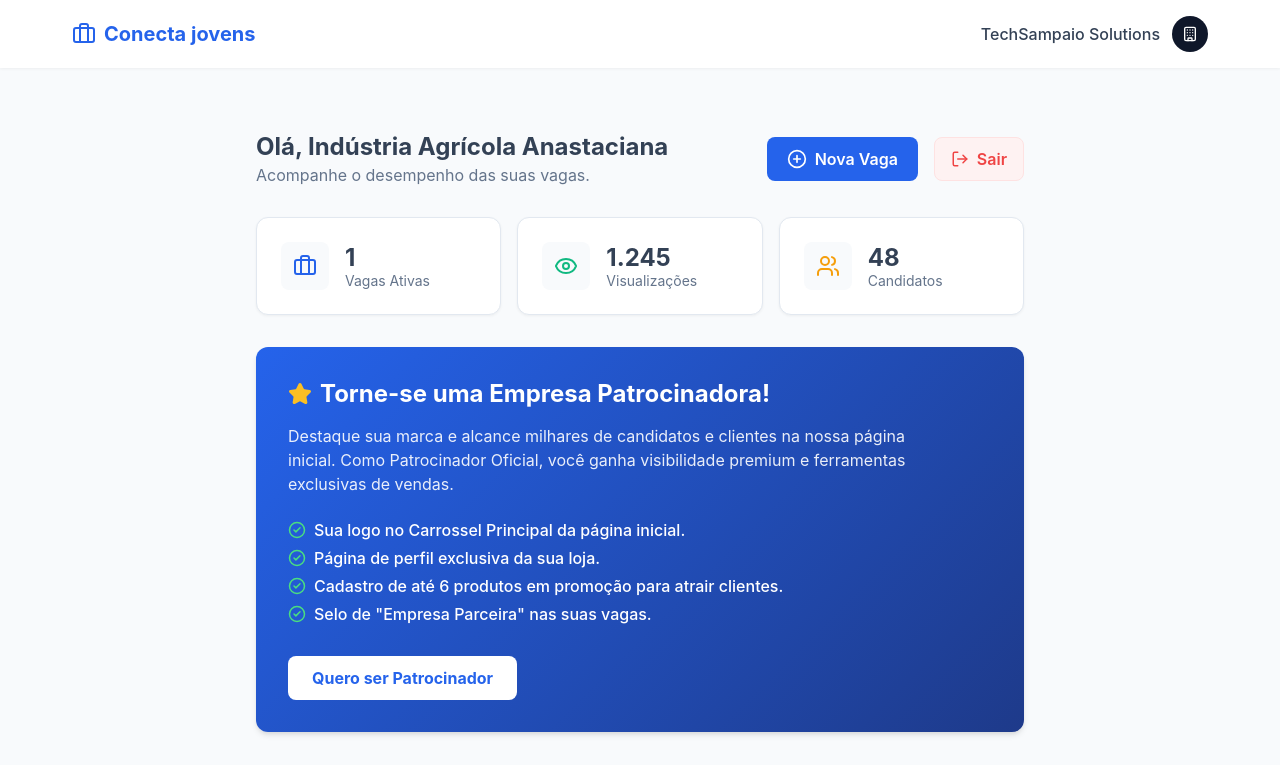
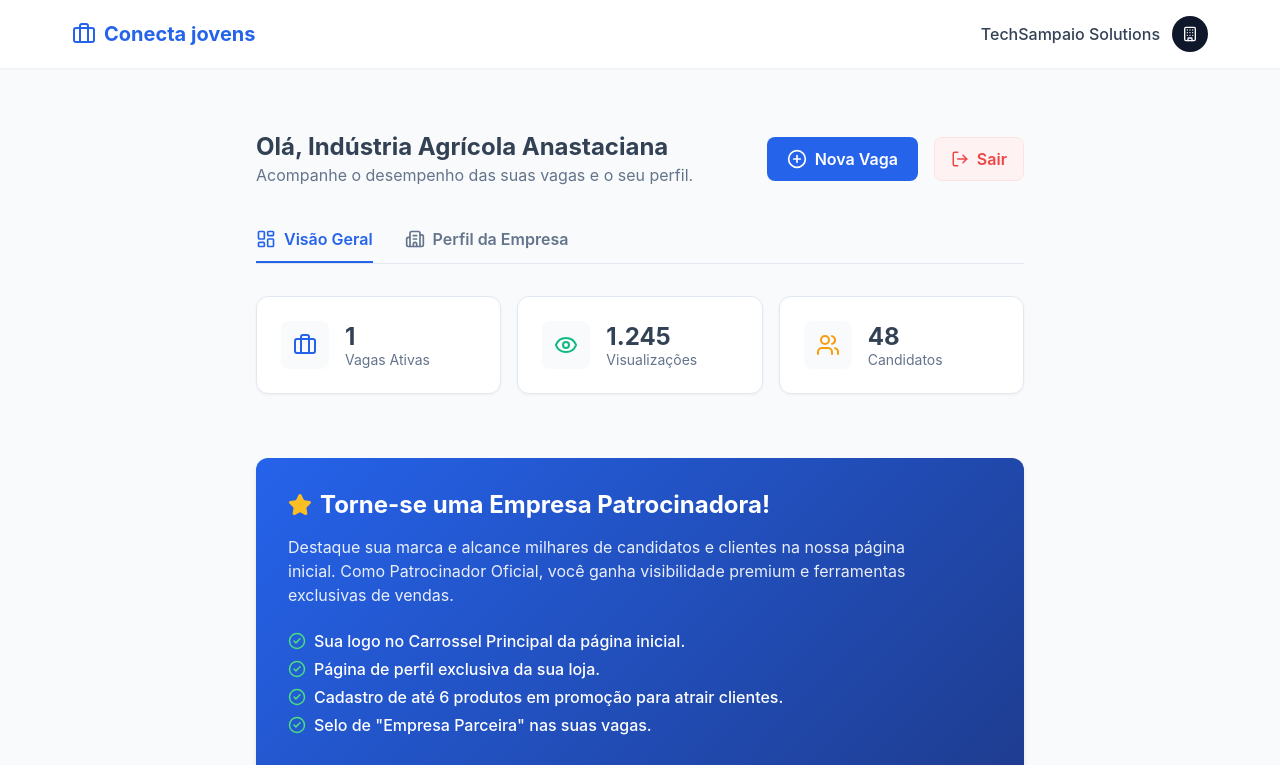
Before and after one commit to fabiosena1436/Projeto-Etec, a React (Vite) app: page /dashboard/empresa in a window 1280 px wide. Shown: the top 765 px of the page. Built offline with nearby package versions, Linux system fonts and the light colour scheme.

Commit message:
atulaizando dashboard empresa

```diff
--- a/src/pages/CompanyDashboard/index.tsx
+++ b/src/pages/CompanyDashboard/index.tsx
@@ -1,6 +1,6 @@
 import { useState } from 'react';
 import { useNavigate } from 'react-router-dom';
-import { PlusCircle, Eye, Users, Briefcase, Tag, Trash2, Edit2, Star, CheckCircle2, ChevronDown, ChevronUp, User, Ban, RefreshCw, LogOut } from 'lucide-react';
+import { PlusCircle, Eye, Users, Briefcase, Tag, Trash2, Edit2, Star, CheckCircle2, ChevronDown, ChevronUp, User, Ban, RefreshCw, LogOut, LayoutDashboard, Building2, Save } from 'lucide-react';
 import { toast } from 'sonner';
 import { jobsMock } from '../../data/jobs';
 import { companiesMock } from '../../data/companies';
@@ -22,6 +22,27 @@ export function CompanyDashboard() {
   const canAddMorePromos = promotions.length < maxPromotions;
 
   const [expandedJob, setExpandedJob] = useState<string | null>(null);
+
+  // Tab Navigation State
+  const [activeTab, setActiveTab] = useState('overview');
+
+  // Company Profile State
+  const [profileData, setProfileData] = useState({
+    name: company.name,
+    description: company.description || '',
+    logoUrl: company.logoUrl || '',
+    website: company.website || ''
+  });
+
+  const handleProfileChange = (e: React.ChangeEvent<HTMLInputElement | HTMLTextAreaElement>) => {
+    const { name, value } = e.target;
+    setProfileData(prev => ({ ...prev, [name]: value }));
+  };
+
+  const handleSaveProfile = (e: React.FormEvent) => {
+    e.preventDefault();
+    toast.success('Perfil da empresa atualizado com sucesso!');
+  };
 
   const toggleJob = (jobId: string) => {
     if (expandedJob === jobId) {
@@ -56,8 +77,8 @@ export function CompanyDashboard() {
     <S.DashboardContainer>
       <S.Header style={{ display: 'flex', justifyContent: 'space-between', alignItems: 'center' }}>
         <div>
-          <S.Greeting>Olá, {company.name}</S.Greeting>
-          <p>Acompanhe o desempenho das suas vagas.</p>
+          <S.Greeting>Olá, {profileData.name}</S.Greeting>
+          <p>Acompanhe o desempenho das suas vagas e o seu perfil.</p>
         </div>
         <div style={{ display: 'flex', gap: '1rem' }}>
           <S.CreateJobButton onClick={() => navigate('/empresa/vaga/nova')}>
@@ -76,6 +97,25 @@ export function CompanyDashboard() {
         </div>
       </S.Header>
 
+      <S.TabsContainer>
+        <S.TabButton
+          $active={activeTab === 'overview'}
+          onClick={() => setActiveTab('overview')}
+        >
+          <LayoutDashboard size={20} />
+          Visão Geral
+        </S.TabButton>
+        <S.TabButton
+          $active={activeTab === 'profile'}
+          onClick={() => setActiveTab('profile')}
+        >
+          <Building2 size={20} />
+          Perfil da Empresa
+        </S.TabButton>
+      </S.TabsContainer>
+
+      {activeTab === 'overview' && (
+        <div style={{ display: 'flex', flexDirection: 'column', gap: '2rem' }}>
           <S.MetricsGrid>
             <S.MetricCard>
               <div className="icon"><Briefcase size={24} color="#2563eb" /></div>
@@ -221,16 +261,23 @@ export function CompanyDashboard() {
 
                   {expandedJob === job.id && (
                     <div style={{ padding: '1.25rem', borderTop: '1px solid #e2e8f0', background: '#f8fafc' }}>
-                  <h5 style={{ fontSize: '0.875rem', color: '#64748b', marginBottom: '1rem' }}>Candidatos que aplicaram:</h5>
+                      <h5 style={{ fontSize: '0.875rem', color: '#64748b', marginBottom: '1rem' }}>Candidatos que aplicaram ({usersMock.length}):</h5>
                       <div style={{ display: 'flex', flexDirection: 'column', gap: '0.75rem' }}>
-                    {/* Mock de candidatos usando usersMock (2 primeiros para exemplificar) */}
-                    {usersMock.slice(0, 2).map((candidate) => (
+                        {usersMock.map((candidate) => (
                           <div key={candidate.id} style={{ display: 'flex', justifyContent: 'space-between', alignItems: 'center', background: 'white', padding: '1rem', borderRadius: '8px', border: '1px solid #e2e8f0' }}>
                             <div style={{ display: 'flex', alignItems: 'center', gap: '1rem' }}>
-                          <img src={candidate.avatarUrl} alt={candidate.name} style={{ width: '40px', height: '40px', borderRadius: '50%', objectFit: 'cover' }} />
+                              <img src={candidate.avatarUrl} alt={candidate.name} style={{ width: '48px', height: '48px', borderRadius: '50%', objectFit: 'cover' }} />
                               <div>
-                            <p style={{ fontWeight: 500, color: '#0f172a' }}>{candidate.name}</p>
-                            <p style={{ fontSize: '0.875rem', color: '#64748b' }}>{candidate.profession}</p>
+                                <p style={{ fontWeight: 600, color: '#0f172a', display: 'flex', alignItems: 'center', gap: '0.5rem' }}>
+                                  {candidate.name}
+                                  <span style={{ fontSize: '0.75rem', background: '#f1f5f9', color: '#64748b', padding: '0.1rem 0.4rem', borderRadius: '4px', fontWeight: 500 }}>
+                                    {candidate.city}
+                                  </span>
+                                </p>
+                                <p style={{ fontSize: '0.875rem', color: '#334155', marginTop: '0.1rem' }}>{candidate.profession}</p>
+                                <p style={{ fontSize: '0.75rem', color: '#64748b', marginTop: '0.25rem' }}>
+                                  Principais habilidades: {candidate.skills.slice(0, 3).join(', ')}{candidate.skills.length > 3 ? '...' : ''}
+                                </p>
                               </div>
                             </div>
                             <button
@@ -238,10 +285,12 @@ export function CompanyDashboard() {
                                 e.stopPropagation();
                                 navigate(`/candidato/${candidate.id}?viewer=recruiter`);
                               }}
-                          style={{ display: 'flex', alignItems: 'center', gap: '0.5rem', color: '#2563eb', fontWeight: 500, fontSize: '0.875rem', padding: '0.5rem 1rem', background: '#eff6ff', borderRadius: '6px' }}
+                              style={{ display: 'flex', alignItems: 'center', gap: '0.5rem', color: '#ffffff', fontWeight: 500, fontSize: '0.875rem', padding: '0.5rem 1rem', background: '#2563eb', borderRadius: '6px', border: 'none', cursor: 'pointer', transition: 'background 0.2s' }}
+                              onMouseEnter={(e) => (e.currentTarget.style.background = '#1d4ed8')}
+                              onMouseLeave={(e) => (e.currentTarget.style.background = '#2563eb')}
                             >
                               <User size={16} />
-                          Ver Perfil Completo
+                              Abrir Perfil
                             </button>
                           </div>
                         ))}
@@ -252,6 +301,51 @@ export function CompanyDashboard() {
               ))}
             </S.JobList>
           </S.Section>
+        </div>
+      )}
+
+      {activeTab === 'profile' && (
+        <section style={{ display: 'flex', flexDirection: 'column', gap: '1.5rem' }}>
+          <div>
+            <S.SectionTitle style={{ marginBottom: '0.25rem', display: 'flex', alignItems: 'center', gap: '0.5rem' }}>
+              <Building2 size={24} />
+              Editar Perfil da Empresa
+            </S.SectionTitle>
+            <p style={{ color: '#64748b', fontSize: '0.875rem' }}>
+              Mantenha as informações da sua empresa atualizadas para atrair os melhores talentos.
+            </p>
+          </div>
+
+          <form onSubmit={handleSaveProfile} style={{ display: 'flex', flexDirection: 'column', gap: '1.5rem', background: 'white', padding: '1.5rem', borderRadius: '12px', border: '1px solid #e2e8f0' }}>
+            <div style={{ display: 'flex', flexDirection: 'column', gap: '0.5rem' }}>
+              <label style={{ fontSize: '0.875rem', fontWeight: 600, color: '#334155' }}>Nome da Empresa</label>
+              <input required type="text" name="name" value={profileData.name} onChange={handleProfileChange} style={{ padding: '0.75rem', borderRadius: '8px', border: '1px solid #cbd5e1' }} />
+            </div>
+
+            <div style={{ display: 'flex', flexDirection: 'column', gap: '0.5rem' }}>
+              <label style={{ fontSize: '0.875rem', fontWeight: 600, color: '#334155' }}>URL da Logo</label>
+              <input type="text" name="logoUrl" value={profileData.logoUrl} onChange={handleProfileChange} placeholder="https://exemplo.com/logo.png" style={{ padding: '0.75rem', borderRadius: '8px', border: '1px solid #cbd5e1' }} />
+            </div>
+
+            <div style={{ display: 'flex', flexDirection: 'column', gap: '0.5rem' }}>
+              <label style={{ fontSize: '0.875rem', fontWeight: 600, color: '#334155' }}>Site ou Redes Sociais</label>
+              <input type="text" name="website" value={profileData.website} onChange={handleProfileChange} placeholder="https://suaempresa.com.br" style={{ padding: '0.75rem', borderRadius: '8px', border: '1px solid #cbd5e1' }} />
+            </div>
+
+            <div style={{ display: 'flex', flexDirection: 'column', gap: '0.5rem' }}>
+              <label style={{ fontSize: '0.875rem', fontWeight: 600, color: '#334155' }}>Descrição da Empresa</label>
+              <textarea required rows={5} name="description" value={profileData.description} onChange={handleProfileChange} placeholder="Conte um pouco sobre a história e os valores da empresa..." style={{ padding: '0.75rem', borderRadius: '8px', border: '1px solid #cbd5e1', resize: 'vertical' }}></textarea>
+            </div>
+
+            <div style={{ display: 'flex', gap: '1rem', marginTop: '1rem' }}>
+              <button type="submit" style={{ display: 'flex', alignItems: 'center', gap: '0.5rem', padding: '0.75rem 1.5rem', background: '#2563eb', color: 'white', borderRadius: '8px', fontWeight: 600, border: 'none', cursor: 'pointer' }}>
+                <Save size={18} /> Salvar Alterações
+              </button>
+            </div>
+          </form>
+        </section>
+      )}
+
     </S.DashboardContainer>
   );
 }
--- a/src/pages/CompanyDashboard/styles.ts
+++ b/src/pages/CompanyDashboard/styles.ts
@@ -261,3 +261,37 @@ export const UpsellBanner = styled.div`
     }
   }
 `;
+
+export const TabsContainer = styled.div`
+  display: flex;
+  gap: 2rem;
+  border-bottom: 1px solid ${({ theme }) => theme.colors.border};
+  margin-top: 1rem;
+  margin-bottom: 2rem;
+  overflow-x: auto;
+
+  &::-webkit-scrollbar {
+    display: none;
+  }
+`;
+
+export const TabButton = styled.button<{ $active?: boolean }>`
+  background: transparent;
+  border: none;
+  padding: 0.75rem 0;
+  font-size: 1rem;
+  font-weight: 600;
+  color: ${({ theme, $active }) => $active ? theme.colors.primary : theme.colors.textLight};
+  border-bottom: 3px solid ${({ theme, $active }) => $active ? theme.colors.primary : 'transparent'};
+  cursor: pointer;
+  transition: all 0.2s;
+  display: flex;
+  align-items: center;
+  gap: 0.5rem;
+  margin-bottom: -1px;
+  white-space: nowrap;
+
+  &:hover {
+    color: ${({ theme }) => theme.colors.primary};
+  }
+`;
```
Lines whose indentation alone changed are shown as unchanged.
